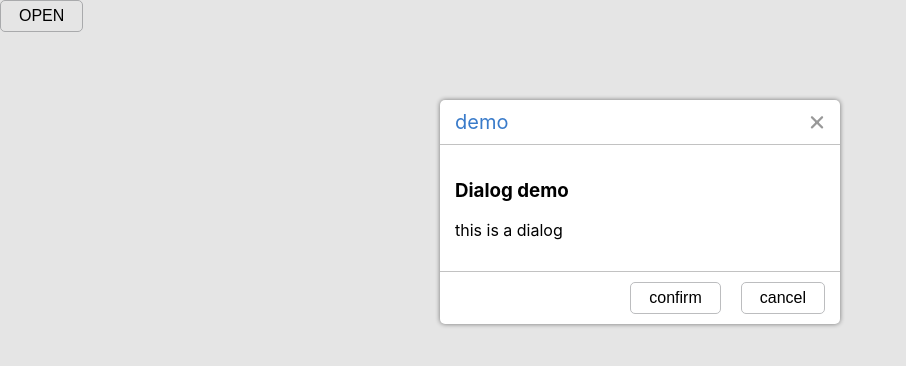
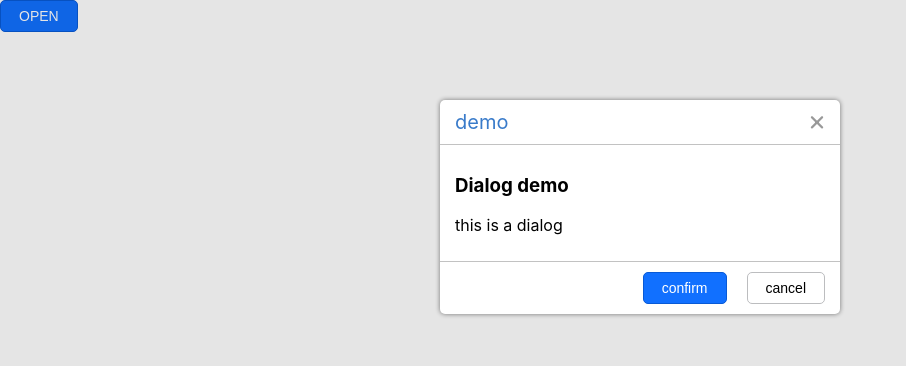
Before and after one commit to crazymad-tools/crazymad-ui-react, a React app: page / in a window 1280 px wide. Shown: the top 366 px of the page, without its empty margins (0-906 px from the left). Built offline with nearby package versions, Linux system fonts and the light colour scheme.

Commit message:
按钮微调

```diff
--- a/src/packages/Button/index.scss
+++ b/src/packages/Button/index.scss
@@ -2,7 +2,7 @@
   height: 32px;
   padding: 0 18px;
   border-radius: 5px;
-  font-size: 16px;
+  font-size: 14px;
   cursor: pointer;
   outline: none;
   transition: all 0.15s;
@@ -24,7 +24,10 @@
   }
 }
 .plan-btn-primary {
-  // background: #283346;
-  background: rgba(40, 51, 70, 0.8);
-  border: 1px solid #3c97ff;
+  background: rgb(17, 112, 255);
+  border: 1px solid rgb(8, 90, 214);
+  color: white;
+  &:hover {
+    background: rgb(8, 90, 214);
+  }
 }
--- a/src/packages/Dialog/index.scss
+++ b/src/packages/Dialog/index.scss
@@ -5,9 +5,7 @@
   width: 100%;
   height: 100%;
   z-index: 1199;
-  // background: rgba(255, 255, 255, 0.3);
   background: rgba(0, 0, 0, 0.1);
-  // background: rgba(0, 0, 0, 0.3);
   &.dialog-mask-hide {
     display: none;
   }
@@ -60,7 +58,7 @@
     }
   }
   .dialog-content {
-    padding: 15px;
+    padding: 10px 15px;
     overflow: auto;
   }
   .dialog-controller {
--- a/src/packages/Dialog/index.tsx
+++ b/src/packages/Dialog/index.tsx
@@ -166,7 +166,7 @@ const Dialog: React.FC<DialogProps> = props => {
           }`}
         >
           {props.confirm ? (
-            <Button onClick={confirm}>
+            <Button onClick={confirm} type="primary">
               {UIManager.getWord("confirm")}
             </Button>
           ) : null}
--- a/src/pages/index.tsx
+++ b/src/pages/index.tsx
@@ -10,14 +10,12 @@ const IndexPage: React.FC = props => {
   }
 
   function hideDialog () {
-    console.log('hide dialog');
     setShow(false);
-    console.log(show);
   }
 
   return (
     <div>
-      <Button onClick={showDialog}>OPEN</Button>
+      <Button onClick={showDialog} type="primary">OPEN</Button>
       <Dialog
         title="demo"
         visible={show}
```
